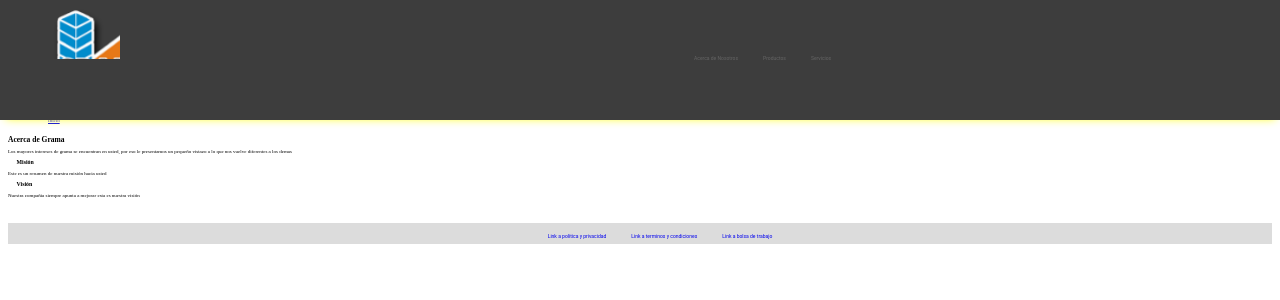
After one commit to jav51/Materiales-GRAMA, a PHP site: page /AcercaDe.html in a window 1280 px wide. The commit adds this page. Shown: the top 300 px of the page. Run offline with PHP 8.4, Linux system fonts and the light colour scheme.

Commit message:
Comenzando a navegar

```diff
--- /dev/null
+++ b/AcercaDe.html
@@ -0,0 +1,86 @@
+<!DOCTYPE html>
+<head>
+
+<meta name="viewport" content="width=device-width, initial-scale=1.0">
+<link rel="stylesheet" type="text/css" href="stylesv2.css" />
+<title> Acerca de GRAMA </title>
+
+</head>
+<!-- Barra estatica con opciones de navegacion (apareceria en todas las pags)-->
+<header class="flexdad navbar">
+  <div class="dentro logo navbar_logo">
+      <a class="navbar-brand" href="index.html" alt="logo"></a>
+  </div>
+  <div class="topmenu">
+  <ul class="navmenu listanavmenu">
+    <li >
+      <a href="AcercaDe.html">
+        <span>Acerca de Nosotros</span>
+      </a>
+    </li>
+    <li >
+      <a href="#">
+        <span>Productos</span>
+      </a>
+  </li>
+    <li >
+      <a href="#">
+        <span>Servicios</span>
+      </a>
+  </li>
+  </ul>
+</div>
+
+</header>
+  <!-- Una imagen para estetica de la descripcion-->
+  <div> Imagen de fondo
+    <h2 class=AcercaDe> Acerca de la compañia </h2>
+  </div>
+  <!-- Una manera util de navegar rapidamente-->
+  <div>
+    <ul>
+      <il><a href="index.html">Inicio </a> </il>
+    </ul>
+  </div>
+  <!--Seccion donde se agrega la mision de la compañia-->
+    <div>
+      <h2> Acerca de Grama </h2>
+      <p>Los mayores intereses de grama se encuentran en usted, por eso le
+      presentamos un pequeño vistazo a lo que nos vuelve diferentes a los demas</p>
+    </div>
+    <div class="dynbox"><a class="linkhead" href="Mision.html">
+      <h3 class="dentro">Misión</h3>
+      <p>Este es un resumen de nuestra misión hacia usted</p>
+    </a>
+    </div>
+    <div class="dynbox"><a class="linkhead" href="Vision.html">
+      <h3 class="dentro">Visión</h3>
+      <p>Nuestra compañia siempre apunta a mejorar esta es nuestra visión</p>
+    </a>
+    </div>
+      <!-- Una seccion con links importantes para la compañia
+      (apareceria en todas las pags)-->
+      <footer class="flexdad linkbar ">
+        <div class="bottom-menu">
+
+        <ul class="link-menu">
+          <li><a href="#">
+            <span>Link a politica y privacidad</span>
+          </a></li>
+          <li> <a href="#">
+            <span>Link a terminos y condiciones</span>
+          </a></li>
+          <li> <a href="Bolsa de trabajo.html" target="_blank">
+            <span>Link a bolsa de trabajo</span>
+          </a> </li>
+
+
+        </ul>
+      </div>
+
+      </footer>
+
+</body>
+
+
+</html>
--- a/Principal.html
+++ b/index.html
@@ -1,19 +1,21 @@
 <!DOCTYPE html>
 <head>
 
+<meta charset="utf-8">
 <link rel="stylesheet" type="text/css" href="stylesv2.css" />
+<title>Materiales GRAMA</title>
 
 </head>
 <!-- Barra estatica con opciones de navegacion (apareceria en todas las pags)-->
 <body>
   <header class="flexdad navbar">
     <div class="dentro logo navbar_logo">
-        <a class="navbar-brand" href="#" alt="logo"></a>
+        <a class="navbar-brand" href="index.html" alt="logo"></a>
     </div>
     <div class="topmenu">
     <ul class="navmenu listanavmenu">
       <li >
-        <a href="#">
+        <a href="AcercaDe.html">
           <span>Acerca de Nosotros</span>
         </a>
       </li>
--- a/stylesv2.css
+++ b/stylesv2.css
@@ -212,6 +212,7 @@ th, td{
 .linkbar{
   height: 35px;
   background: #DCDCDC;
+  margin-top: 2%;
 }
 
 .bottom-menu{
@@ -478,6 +479,17 @@ border-radius: 7px;
   background: #DCDCDC;
 }
 
+.linkhead{
+  text-decoration: none;
+  color: black;
+}
+
+.dynbox:hover{
+  width: 40%;
+  background-color: #E6E6FA;
+}
+
+
 .TextoFormulario{
   font-family: sans-serif;
   font-size: 20px;
@@ -636,7 +648,7 @@ border-radius: 7px;
 @media only screen and (max-width: 360px) and (max-height: 640px) {
   body{
     padding-top:30px;
-    font-size: 5px;
+    font-size: 8px;
   }
 
   p{
@@ -959,7 +971,7 @@ border-radius: 7px;
 
   body{
     padding-top:58.5px;
-    font-size: 3px;
+    font-size: 5px;
   }
 
   p{
```
Also changed, not shown: Mision.html (+15 -9 lines).
